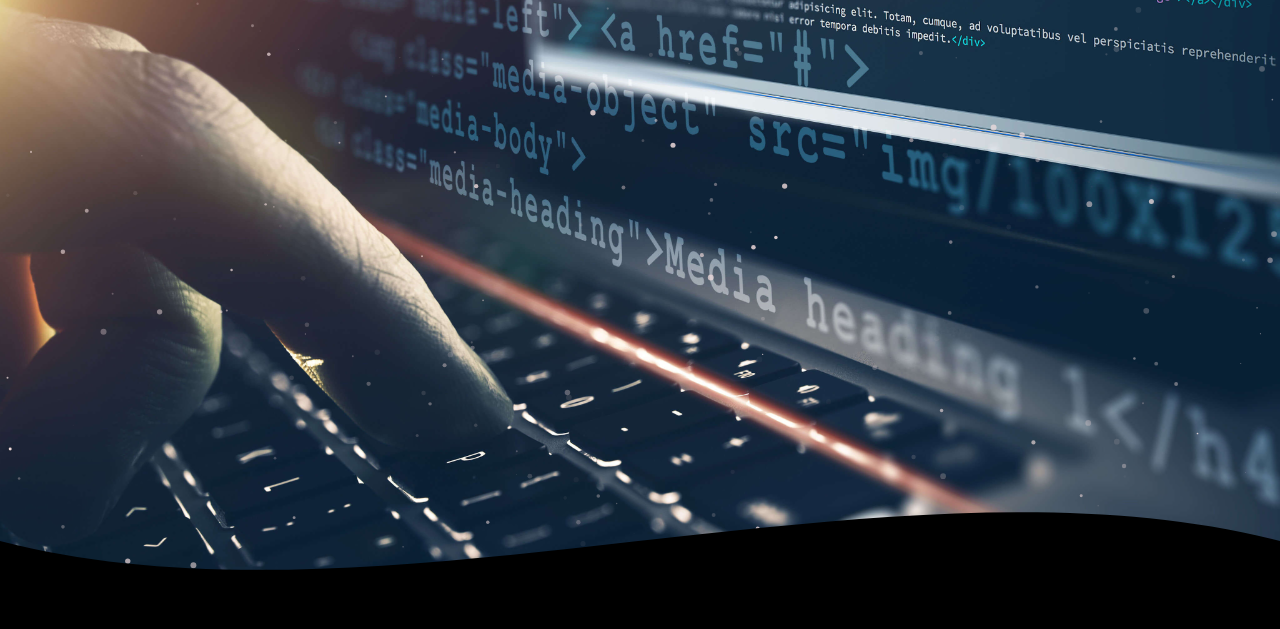
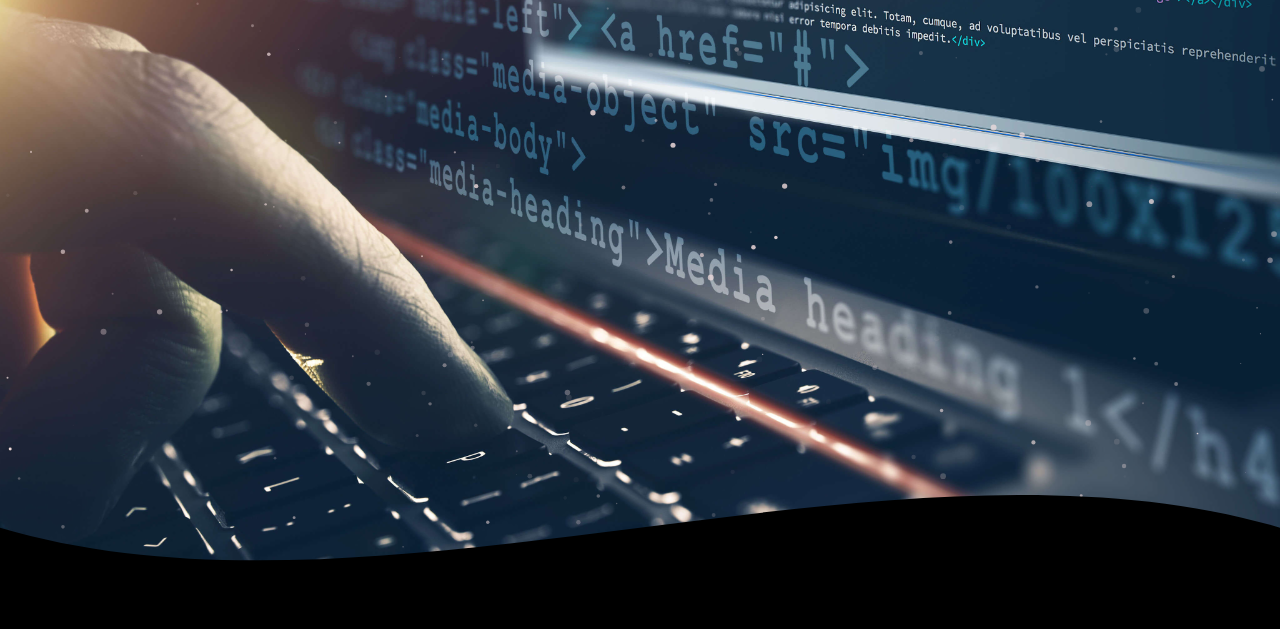
Before and after one commit to JuanRamos223/Portfolio, a website: page index.html in a window 1280 px wide. Shown: the part 159-788 px from the top of the page. Drawn offline with nearby package versions, Linux system fonts and the light colour scheme; animation ran at ten frames a second.

Commit message:
heitg wave

```diff
--- a/index.html
+++ b/index.html
@@ -44,7 +44,7 @@
   <div id="particles-js">
     <h1 style="text-align: center;" data-aos="flip-left" data-aos-easing="ease-out-cubic" data-aos-duration="2000">
       Desarrollo web</h1>
-    <div class="wave" style="height: 150px; overflow: hidden;"><svg viewBox="0 0 500 150" preserveAspectRatio="none"
+    <div class="wave" style="height: 170px; overflow: hidden;"><svg viewBox="0 0 500 150" preserveAspectRatio="none"
         style="height: 100%; width: 100%;">
         <path d="M0.00,49.98 C149.99,150.00 349.20,-49.98 500.00,49.98 L500.00,150.00 L0.00,150.00 Z"
           style="stroke: none; fill: rgb(0, 0, 0);"></path>
```
